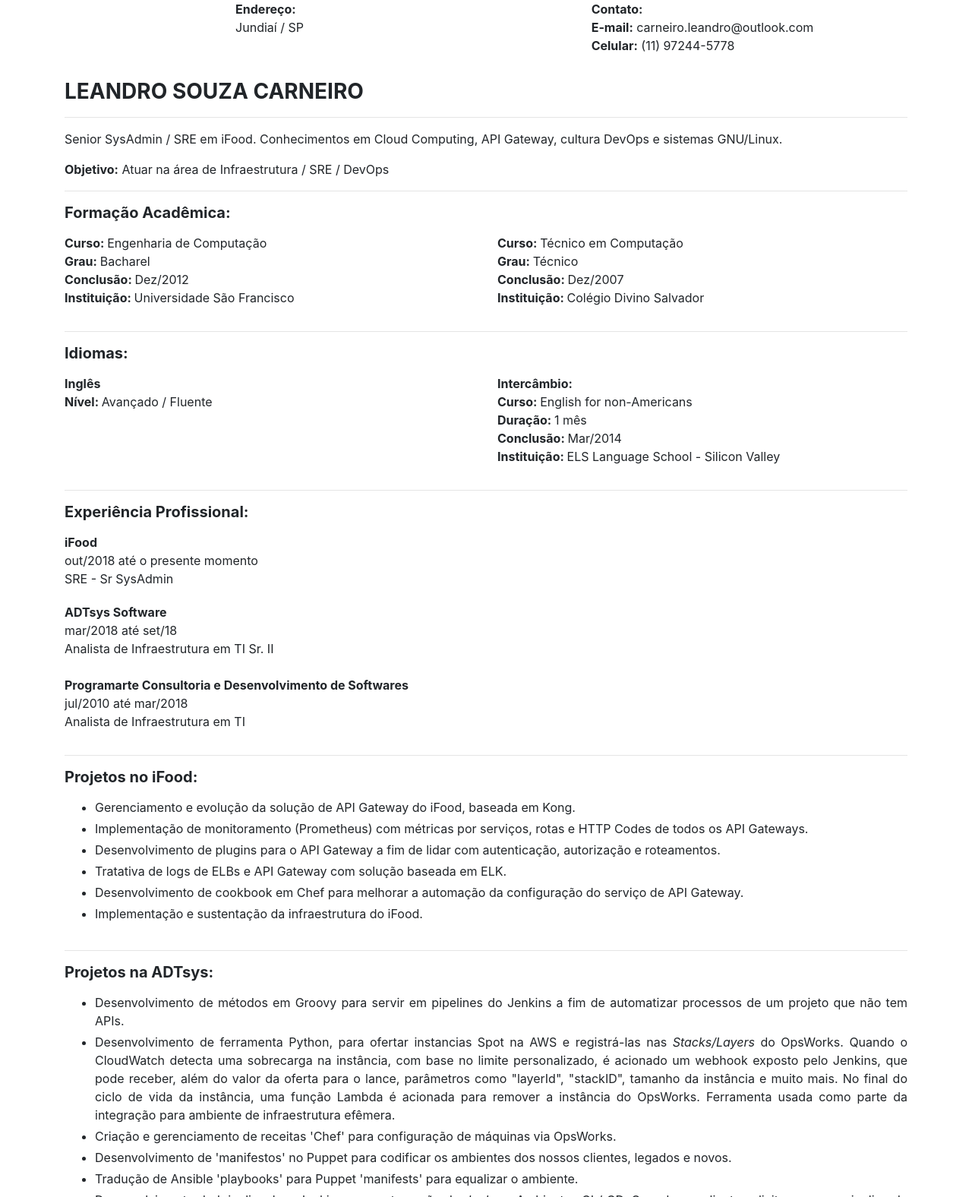
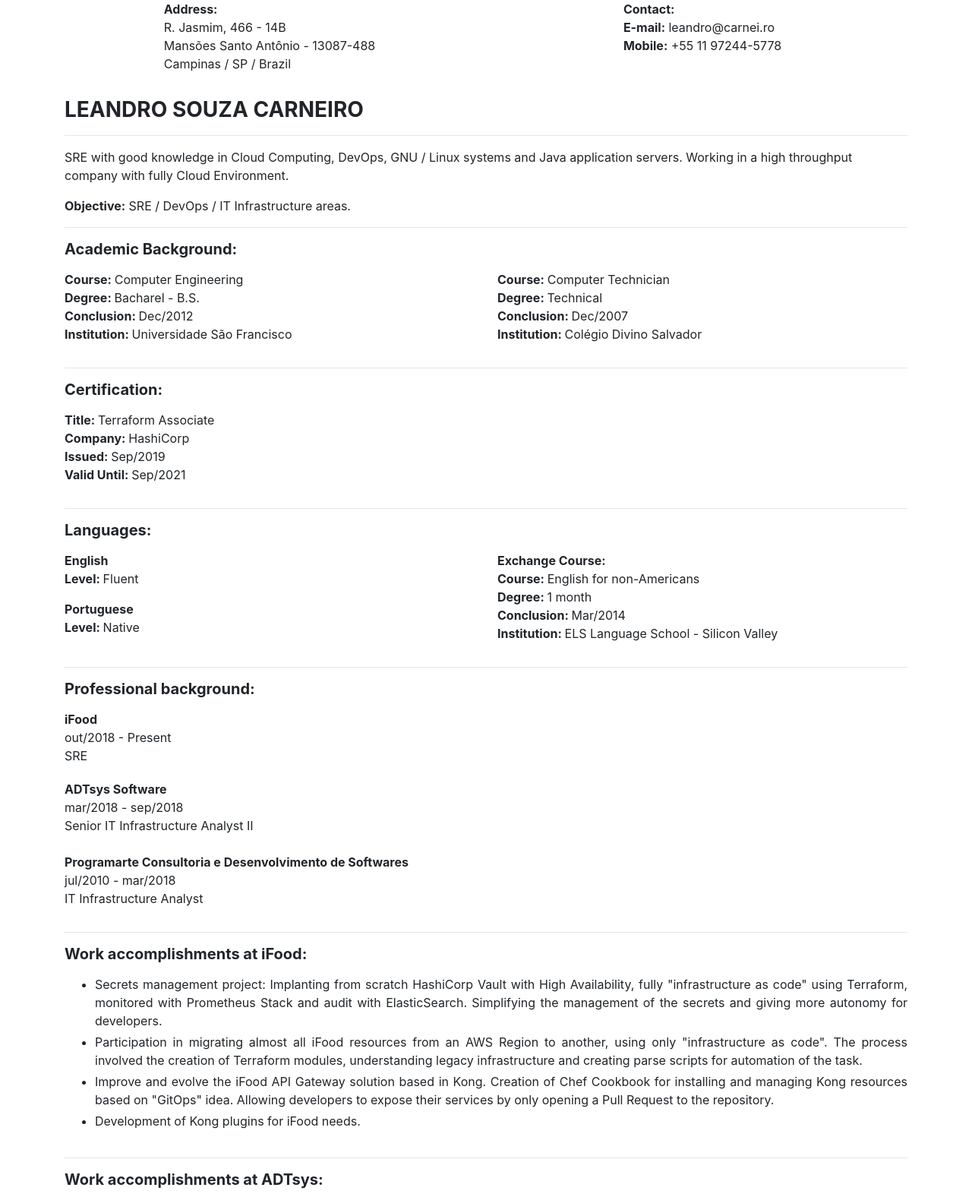
Before and after one commit to carnei-ro/cv, a plain HTML site: page index.html in a window 1280 px wide. Shown: the top 1576 px of the page at 76% size. Drawn offline with nearby package versions, Linux system fonts and the light colour scheme.

Commit message:
updating cv

```diff
--- a/index.html
+++ b/index.html
@@ -14,17 +14,19 @@
       <div class="col-md">
         <div class="d-flex justify-content-center">
           <address class="">
-            <strong>Endereço:</strong><br/>
-            Jundiaí / SP<br/>
+            <strong>Address:</strong><br/>
+            R. Jasmim, 466 - 14B<br/>
+            Mansões Santo Antônio - 13087-488<br/>
+            Campinas / SP / Brazil<br/>
           </address>
         </div>
       </div>
       <div class="col-md">
         <div class="d-flex justify-content-center">
           <address>
-            <strong>Contato:</strong><br/>
-            <strong>E-mail:</strong> carneiro.leandro@outlook.com<br/>
-            <strong>Celular:</strong> (11) 97244-5778<br/>
+            <strong>Contact:</strong><br/>
+            <strong>E-mail:</strong> leandro@carnei.ro<br/>
+            <strong>Mobile:</strong> +55 11 97244-5778<br/>
           </address>
         </div>
       </div>
@@ -32,150 +34,153 @@
 
     <div class="h3 text-uppercase font-weight-bold pt-3">Leandro Souza Carneiro</div>
     <hr/>
-    <p>Senior SysAdmin / SRE em iFood. Conhecimentos em Cloud Computing, API Gateway, cultura DevOps e sistemas GNU/Linux.</p>
-    <p><strong>Objetivo:</strong> Atuar na área de Infraestrutura / SRE / DevOps</p>
+    <p>
+      SRE with good knowledge in Cloud Computing, DevOps, GNU / Linux systems and Java application servers. Working in a high throughput company with fully Cloud Environment.
+    </p>
+    <p><strong>Objective:</strong> SRE / DevOps / IT Infrastructure areas.</p>
     <hr />
-    <div class="h5 font-weight-bold pb-2">Formação Acadêmica:</div>
+    <div class="h5 font-weight-bold pb-2">Academic Background:</div>
     <div class="row">
       <div class="col-md">
         <ul class="list-unstyled">
-          <li><strong>Curso: </strong>Engenharia de Computação</li>
-          <li><strong>Grau: </strong>Bacharel</li>
-          <li><strong>Conclusão: </strong>Dez/2012</li>
-          <li><strong>Instituição: </strong>Universidade São Francisco</li>
+          <li><strong>Course: </strong>Computer Engineering</li>
+          <li><strong>Degree: </strong>Bacharel - B.S.</li>
+          <li><strong>Conclusion: </strong>Dec/2012</li>
+          <li><strong>Institution: </strong>Universidade São Francisco</li>
         </ul>
       </div>
       <div class="col-md">
         <ul class="list-unstyled">
-          <li><strong>Curso: </strong>Técnico em Computação</li>
-          <li><strong>Grau: </strong>Técnico</li>
-          <li><strong>Conclusão: </strong>Dez/2007</li>
-          <li><strong>Instituição: </strong>Colégio Divino Salvador</li>
+          <li><strong>Course: </strong>Computer Technician</li>
+          <li><strong>Degree: </strong>Technical</li>
+          <li><strong>Conclusion: </strong>Dec/2007</li>
+          <li><strong>Institution: </strong>Colégio Divino Salvador</li>
         </ul>
       </div>
     </div>
 
     <hr />
-    <div class="h5 font-weight-bold pb-2">Idiomas:</div>
+    <div class="h5 font-weight-bold pb-2">Certification:</div>
     <div class="row">
       <div class="col-md">
         <ul class="list-unstyled">
-          <li><strong>Inglês</strong></li>
-          <li><strong>Nível: </strong>Avançado / Fluente</li>
+          <li><strong>Title: </strong>Terraform Associate</li>
+          <li><strong>Company: </strong>HashiCorp</li>
+          <li><strong>Issued: </strong>Sep/2019</li>
+          <li><strong>Valid Until: </strong>Sep/2021</li>
+        </ul>
+      </div>
+    </div>
+
+    <hr />
+    <div class="h5 font-weight-bold pb-2">Languages:</div>
+    <div class="row">
+      <div class="col-md">
+        <ul class="list-unstyled">
+          <li><strong>English</strong></li>
+          <li><strong>Level: </strong>Fluent</li>
+        </ul>
+        <ul class="list-unstyled">
+          <li><strong>Portuguese</strong></li>
+          <li><strong>Level: </strong>Native</li>
         </ul>
       </div>
       <div class="col-md">
           <ul class="list-unstyled">
-              <li><strong>Intercâmbio:</strong></li>
-              <li><strong>Curso: </strong>English for non-Americans</li>
-              <li><strong>Duração: </strong>1 mês</li>
-              <li><strong>Conclusão: </strong>Mar/2014</li>
-              <li><strong>Instituição: </strong>ELS Language School - Silicon Valley</li>
+              <li><strong>Exchange Course:</strong></li>
+              <li><strong>Course: </strong>English for non-Americans</li>
+              <li><strong>Degree: </strong>1 month</li>
+              <li><strong>Conclusion: </strong>Mar/2014</li>
+              <li><strong>Institution: </strong>ELS Language School - Silicon Valley</li>
           </ul>
       </div>
     </div>
 
     <hr />
-    <div class="h5 font-weight-bold pb-2">Experiência Profissional:</div>
+    <div class="h5 font-weight-bold pb-2">Professional background:</div>
     <div class="row">
       <div class="container pb-1">
         <ul class="list-unstyled">
           <li><strong>iFood</strong></li>
-          <li>out/2018 até o presente momento</li>
-          <li>SRE - Sr SysAdmin</li>
+          <li>out/2018 - Present</li>
+          <li>SRE</li>
         </ul>
       </div>
       <div class="container pb-1">
         <ul class="list-unstyled">
           <li><strong>ADTsys Software</strong></li>
-          <li>mar/2018 até set/18</li>
-          <li>Analista de Infraestrutura em TI Sr. II</li>
+          <li>mar/2018 - sep/2018</li>
+          <li>Senior IT Infrastructure Analyst II</li>
         </ul>
       </div>
       <div class="container pt-1">
         <ul class="list-unstyled">
           <li><strong>Programarte Consultoria e Desenvolvimento de Softwares</strong></li>
-          <li>jul/2010 até mar/2018</li>
-          <li>Analista de Infraestrutura em TI</li>
+          <li>jul/2010 - mar/2018</li>
+          <li>IT Infrastructure Analyst</li>
         </ul>
       </div>
     </div>
 
     <hr />
-    <div class="h5 font-weight-bold pb-2">Projetos no iFood:</div>
+    <div class="h5 font-weight-bold pb-2 pagebreak">Work accomplishments at iFood:</div>
     <div class="row">
       <div class="col-md">
         <ul>
-          <li class="pb-1 text-justify">Gerenciamento e evolução da solução de API Gateway do iFood, baseada em Kong.</li>
-          <li class="pb-1 text-justify">Implementação de monitoramento (Prometheus) com métricas por serviços, rotas e HTTP Codes de todos os API Gateways.</li></li>
-          <li class="pb-1 text-justify">Desenvolvimento de plugins para o API Gateway a fim de lidar com autenticação, autorização e roteamentos.</li>
-          <li class="pb-1 text-justify">Tratativa de logs de ELBs e API Gateway com solução baseada em ELK.</li>
-          <li class="pb-1 text-justify">Desenvolvimento de cookbook em Chef para melhorar a automação da configuração do serviço de API Gateway.</li>
-          <li class="pb-1 text-justify">Implementação e sustentação da infraestrutura do iFood.</li>
+          <li class="pb-1 text-justify">Secrets management project: Implanting from scratch HashiCorp Vault with High Availability, fully "infrastructure as code" using Terraform, monitored with Prometheus Stack and audit with ElasticSearch. Simplifying the management of the secrets and giving more autonomy for developers.</li>
+          <li class="pb-1 text-justify">Participation in migrating almost all iFood resources from an AWS Region to another, using only "infrastructure as code". The process involved the creation of Terraform modules, understanding legacy infrastructure and creating parse scripts for automation of the task.</li>
+          <li class="pb-1 text-justify">Improve and evolve the iFood API Gateway solution based in Kong. Creation of Chef Cookbook for installing and managing Kong resources based on "GitOps" idea. Allowing developers to expose their services by only opening a Pull Request to the repository.</li>
+          <li class="pb-1 text-justify">Development of Kong plugins for iFood needs.</li>
         </ul>
       </div>
     </div>
 
     <hr />
-    <div class="h5 font-weight-bold pb-2 pagebreak">Projetos na ADTsys:</div>
+    <div class="h5 font-weight-bold pb-2">Work accomplishments at ADTsys:</div>
     <div class="row">
       <div class="col-md">
         <ul>
-          <li class="pb-1 text-justify">
-              Desenvolvimento de métodos em Groovy para servir em pipelines do Jenkins a fim de automatizar processos de um projeto que não tem APIs.
-          </li>
-          <li class="pb-1 text-justify">Desenvolvimento de ferramenta Python, para ofertar instancias Spot na AWS e registrá-las nas <i>Stacks/Layers</i> do OpsWorks.
-            Quando o CloudWatch detecta uma sobrecarga na instância, com base no limite personalizado, é acionado um webhook exposto pelo Jenkins, que pode receber, além do valor da oferta para o lance, parâmetros como "layerId", "stackID", tamanho da instância e muito mais.
-            No final do ciclo de vida da instância, uma função Lambda é acionada para remover a instância do OpsWorks. Ferramenta usada como parte da integração para ambiente de infraestrutura efêmera.
-          </li>
-          <li class="pb-1 text-justify">Criação e gerenciamento de receitas 'Chef' para configuração de máquinas via OpsWorks.</li>
-          <li class="pb-1 text-justify">Desenvolvimento de 'manifestos' no Puppet para codificar os ambientes dos nossos clientes, legados e novos.</li>
-          <li class="pb-1 text-justify">Tradução de Ansible 'playbooks' para Puppet 'manifests' para equalizar o ambiente.</li>
-          <li class="pb-1 text-justify">Desenvolvimento de 'pipelines' no Jenkins para automação de <i>deploys</i>. Ambientes CI / CD.
-                Quando um cliente solicita um novo pipeline de CI / CD, cria-se um novo repositório no GitLab com duas <i>branches</i>, pipelines no Jenkins e configuração do webhook para aplicar as alterações com um evento push a uma <i>branch</i> específica.
-                Como a ADTsys vende esses ambientes para muitos clientes, o trabalho se tornou repetitivo, então um pipeline foi desenvolvido para automatizar o processo de criação desses ambientes. <br/>
-                Para os clientes que já possuem seu próprio repositório, cria-se uma automação customizada para construir e <i>"deployar"</i> o código do cliente conforme suas necessidades. <br/>
-          </li>
-          <li class="pb-1 text-justify">Automação no Jenkins para expor um webhook para enviar notificações por SMS para trabalhar com o UpTime Robot. O script python recebe os parâmetros (number, monitoring name, url) e usa a API directcall para enviar as notificações.</li>
+          <li class="pb-1 text-justify">Development of a Python tool to bid Spot Instances on AWS Cloud and register them in OpsWorks <i>stack/layers</i> based on CloudWatch alerts.</li>
+          <li class="pb-1 text-justify">Creation and management Chef 'recipes' for machine configuration via OpsWorks.</li>
+          <li class="pb-1 text-justify">Development of 'manifests' in Puppet to code our clients environments, legacy and new.</li>
+          <li class="pb-1 text-justify">Translation of Ansible 'playbooks' to Puppet 'manifests' to equalize the environment.</li>
+          <li class="pb-1 text-justify">Development of 'pipelines' at Jenkins for automation of application deployments in CI/CD environments.</li>
         </ul>
       </div>
     </div>
 
     <hr />
-    <div class="h5 font-weight-bold pb-2">Projetos na Programarte:</div>
+    <div class="h5 font-weight-bold pb-2">Work accomplishments at Programarte:</div>
     <div class="row">
       <div class="col-md">
         <ul>
-        <li class="pb-1 text-justify">Pesquisa, implementação e documentação de cluster de WildFly, containerizado com Docker, geo-redundante e escalável. Projeto desenvolvido do zero para ambiente de alta disponibilidade do sistema "Neo" da "simplesmenteUse" em infraestrutura AWS ou on-premises.
-                Este projeto foi desenvolvido com cluster de Docker Swarm para o ambiente SaaS, com Weave plugin, também foi utilizado PeerVPN para criar uma rede mesh, com multicast habilitado inclusive nas redes AWS. Todos os containers tem health-checks, auto-healing and habilidade para escalar horizontalmente. A arquitetura contém DNS via R53, Apache Containers com Mod_Cluster via multicast to auto-discovery dos Containers WildFly, MongoDB clusterizado (replicaSet) e RDS server, ou MySQL com Percona.
-        </li>
-        <li class="pb-1 text-justify">Pesquisa e documentação de cluster de balanceamento de carga com mod_jk, dois JBoss Application Servers e Apache com SSL, utilizando algoritmo ‘Round Robin’, conectados ao SQL Server mirroring a fim de configurar ambiente de alta disponibilidade para a versão SaaS do "simplesmenteUse" em infraestrutura AWS. </li>
-        <li class="pb-1 text-justify">Migração de servidores de e-mail da "simplesmenteUse" para Zimbra. Configuração do próprio Zimbra, além dos DNS e firewall. Maior estabilidade adquirida e disponibilidade de análise dos logs de envio / recebimento.</li>
-        <li class="pb-1 text-justify">Automatização de processos em shell script de diversas rotinas como instalação e deploy, checagem de servidores, backup / restore de arquivos do FileServer e também de bancos de dados Oracle, SQL Server e MySQL, minimizando  possíveis falhas humanas durante estes processos.</li>
+          <li class="pb-1 text-justify">Research, implementation and documentation of WildFly cluster, containerized and orchestrated by docker swarm, geo-redundant and scalable. The project developed from scratch for a high availability environment for product "simplesmenteUse - NEO" in AWS infrastructure or on-premises.</li>
+          <li class="pb-1 text-justify">Email servers migration to Zimbra. Configuration of Zimbra itself, besides the DNS and firewall. Project has increased availability, stability and log analysis.</li>
+          <li class="pb-1 text-justify">Shell script, in Jenkins "freestyle mode" job, for automation various processes such as product deploy, server checking, backup / restore files from fileservers and databases (Oracle, SQL Server, MySQL and MongoDB). These automatons have decreased human error.</li>
+          <li class="pb-1 text-justify">Development proof of concept online store project. Built with Angular 5 and Firebase, the project has been used to practice new technologies and to present the DevOps culture to the company coworkers. In these project, it has configured the git tool to run the Lynt tool and some tests before the push. After the push, the code was stored in a GitLab repository with webhook to a Jenkins pipeline that checks out the code, run the test (using json-server to mock the Firebase), builds the SaSS and modules, creates a Docker Image that was pushed to GitLab registry, then updates the server.</li>
         </ul>
       </div>
     </div>
 
     <hr />
-    <div class="h5 font-weight-bold pb-2">Conhecimentos:</div>
+    <div class="h5 font-weight-bold pb-2">Skills:</div>
     <div class="row">
       <div class="col-md">
         <ul class="list-unstyled">
-          <li><strong>Sistemas Operacionais:</strong> Linux (preferencialmente Red Hat-ish), Windows</li>
-          <li><strong>Cloud:</strong> AWS, GCP, Azure</li>
-          <li><strong>Containerização:</strong>Kubernets, Docker e Swarm </li>
-          <li><strong>Virtualização:</strong> KVM, VirtualBox</li>
-          <li><strong>Linguagens:</strong> Lua, Ruby, Python, Groovy, Shell Script</li>
-          <li><strong>Automação:</strong> Jenkins, Vagrant, Terraform</li>
-          <li><strong>Gerenciadores de Configuração:</strong> Puppet, Chef, OpsWorks</li>
+          <li><strong>Operational Systems:</strong> Linux, Windows</li>
+          <li><strong>Cloud:</strong> AWS, Azure, GCP</li>
+          <li><strong>Languages:</strong> Ruby, Lua, Python, Shell Script, Groovy, Golang</li>
+          <li><strong>Container Orchestration:</strong> Kubernetes</li>
+          <li><strong>Virtualization:</strong> KVM, VirtualBox</li>
+          <li><strong>Automation:</strong> Jenkins, Vagrant, Terraform, Packer</li>
+          <li><strong>Configuration Managers:</strong> Chef, Puppet, OpsWorks</li>
           <li><strong>Web Servers / Load-Balancer / Proxies:</strong> Kong API Gateway, OpenResty, Nginx, HA Proxy, Apache</li>
+          <li><strong>CDN / WAF:</strong> Akamai, CloudFlare</li>
         </ul>
       </div>
     </div>
+    <hr />
 
-
-
-    <hr />
   </div>
 </body>
 </html>
```
Also changed, not shown: 1 other file.
